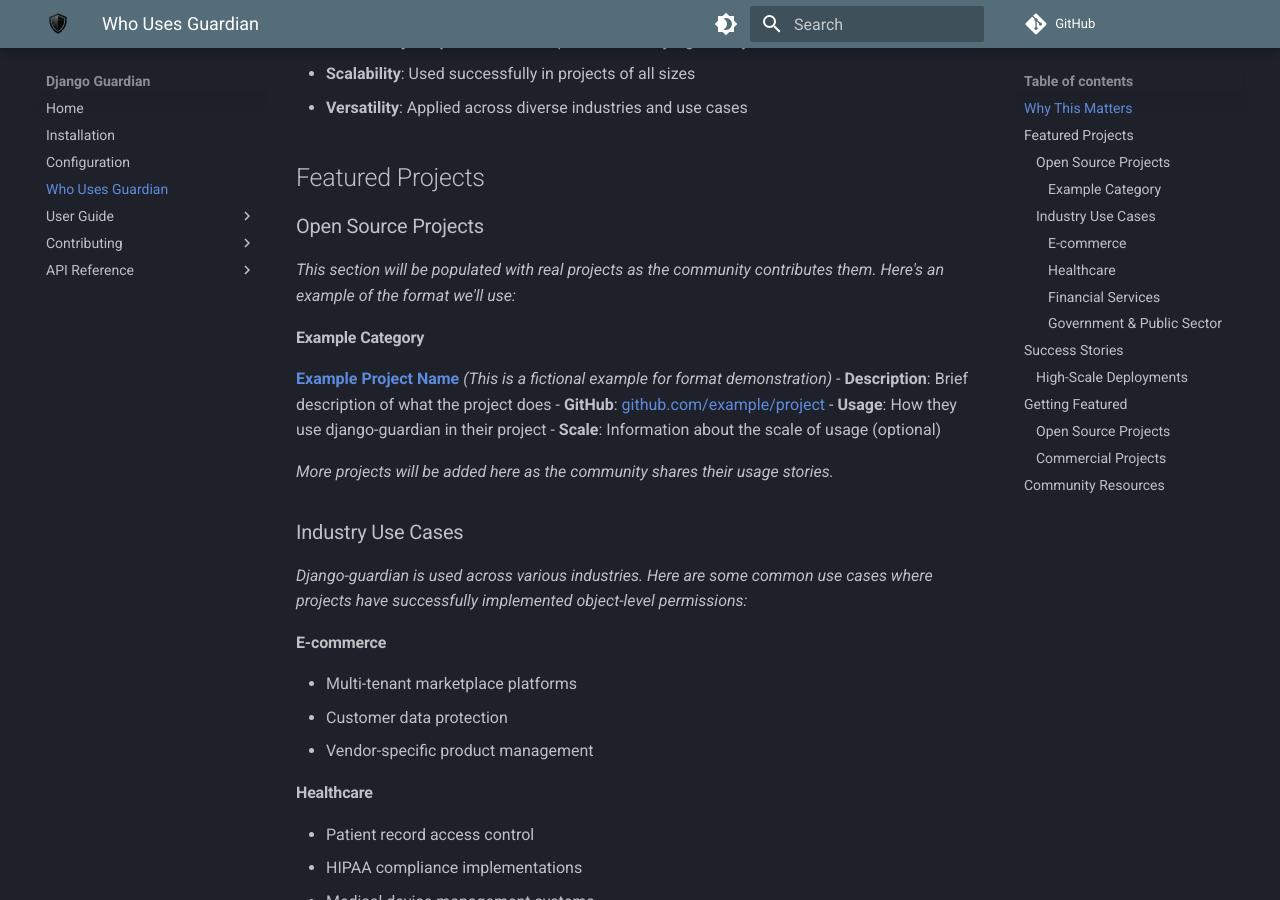
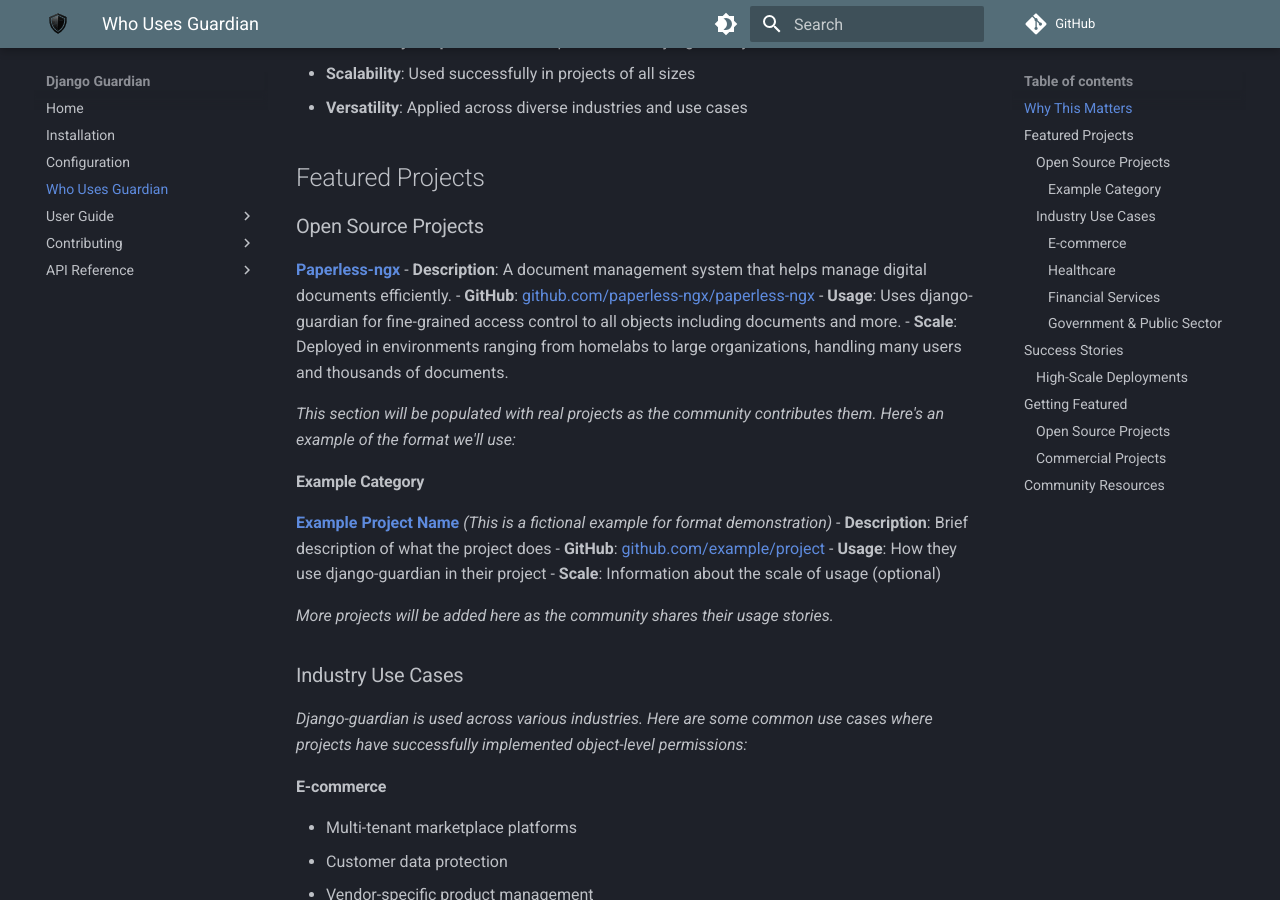
Before and after one commit to django-guardian/django-guardian, an MkDocs documentation site: the page built from docs/who-uses-guardian.md, in a window 1280 px wide and 900 px high, scrolled down 395 px. Built offline with MkDocs 1.6.1 and Material for MkDocs 9.7.7, drawn with Linux system fonts in a browser that asks for light colours; plug-ins that fetch from the network failed and are left out; comment, search, counter and statistics services are not loaded.

Commit message:
Add pngx to who-uses-guardian.md

```diff
--- a/docs/who-uses-guardian.md
+++ b/docs/who-uses-guardian.md
@@ -19,6 +19,12 @@
 ## Featured Projects
 
 ### Open Source Projects
+
+**[Paperless-ngx](https://paperless-ngx.com/)**
+- **Description**: A document management system that helps manage digital documents efficiently.
+- **GitHub**: [github.com/paperless-ngx/paperless-ngx](https://github.com/paperless-ngx/paperless-ngx)
+- **Usage**: Uses django-guardian for fine-grained access control to all objects including documents and more.
+- **Scale**: Deployed in environments ranging from homelabs to large organizations, handling many users and thousands of documents.
 
 *This section will be populated with real projects as the community contributes them. Here's an example of the format we'll use:*
 
```
